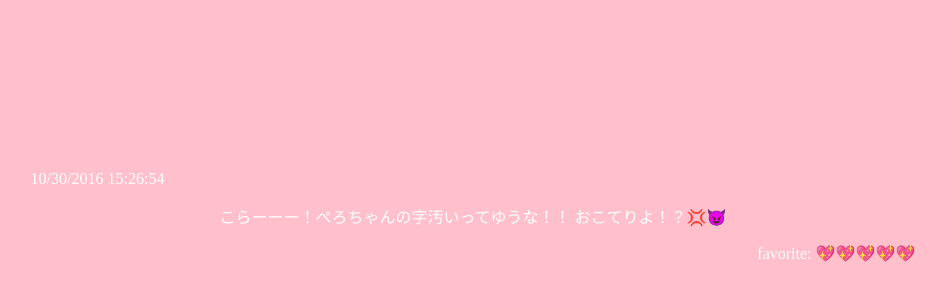
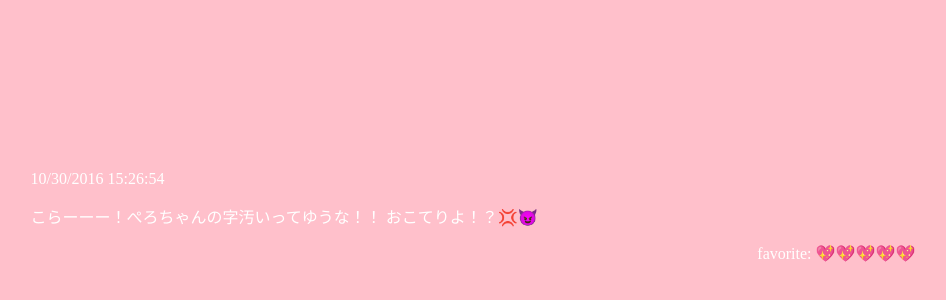
Before and after one commit to kuskyst/my-tweet-history, a Nuxt app: page / in a window 1280 px wide. Shown: the part 192-492 px from the top of the page, without its empty margins (167-1113 px from the left). Built offline with nearby package versions, Linux system fonts and the light colour scheme.

Commit message:
Update index.vue

```diff
--- a/pages/index.vue
+++ b/pages/index.vue
@@ -37,14 +37,24 @@ onMounted(async () => {
 }
 #content {
   width: 70%;
+  opacity: 0;
+  transform: translateY(20px);
+  animation: fadeIn 1s forwards;
 }
 #created_at {
   text-align: left;
 }
 #full_text {
-  text-align: center;
+  text-align: left;
 }
 #reaction {
   text-align: right;
 }
+
+@keyframes fadeIn {
+  to {
+    opacity: 1;
+    transform: translateY(0);
+  }
+}
 </style>
```
